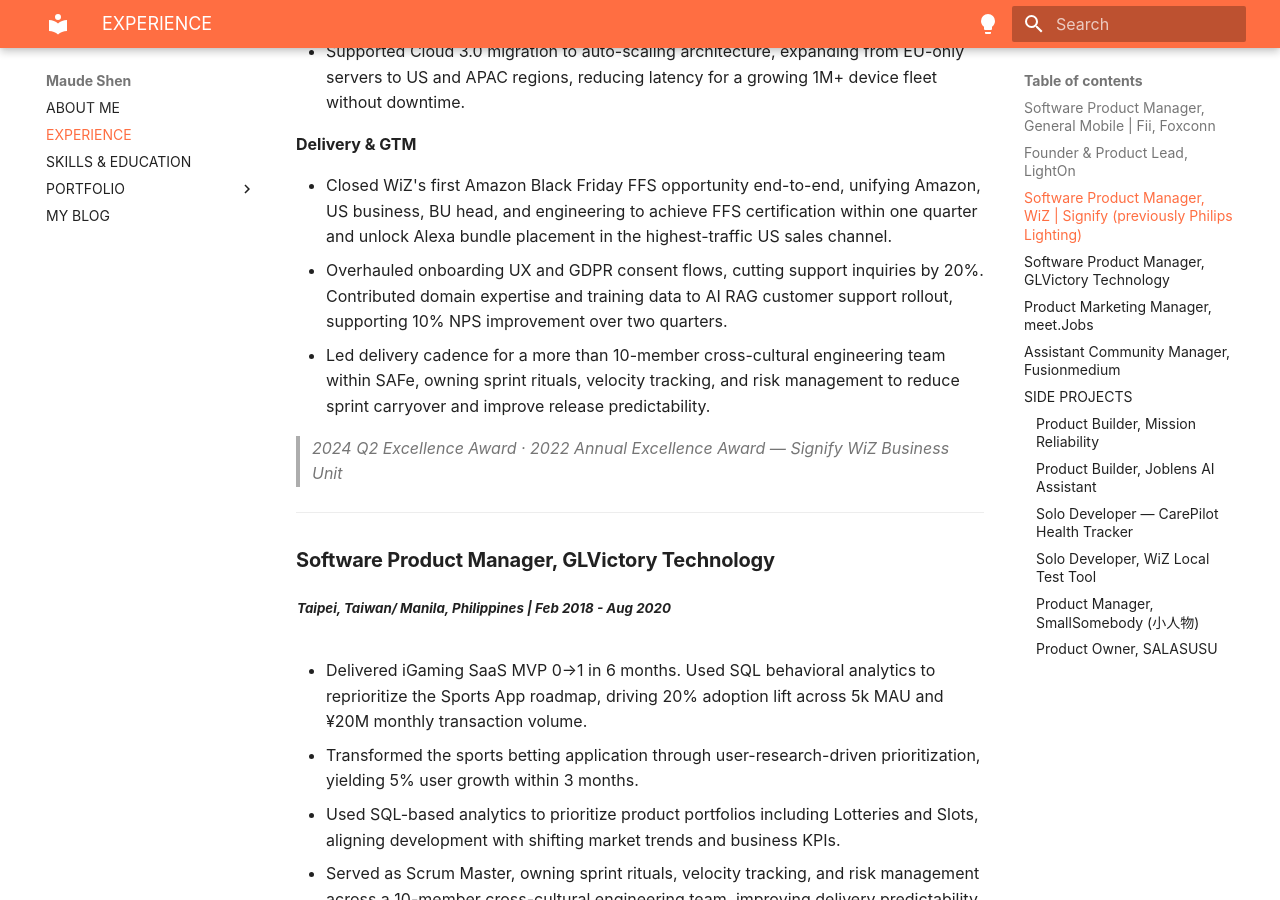
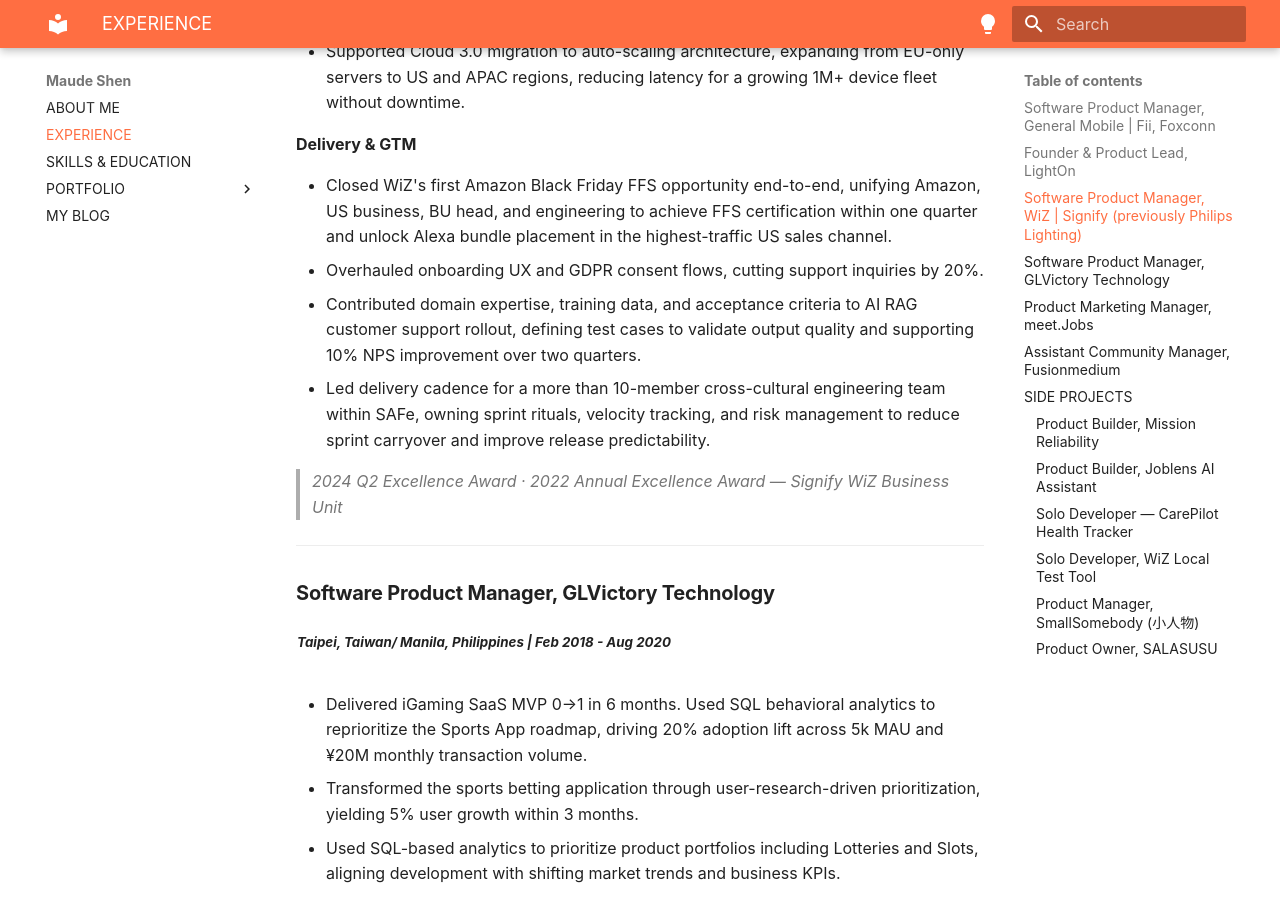
Before and after one commit to maudes/cv, an MkDocs documentation site: the page built from docs/experience.md, in a window 1280 px wide and 900 px high, scrolled down 1748 px. Built offline with MkDocs 1.6.1 and Material for MkDocs 9.7.7, drawn with Linux system fonts in a browser that asks for light colours; some web fonts are replaced.

Commit message:
Fix one line

```diff
--- a/docs/experience.md
+++ b/docs/experience.md
@@ -7,7 +7,6 @@
 - Streamline RFQ spec-matching workflows using Claude AI, reducing manual processing time by 30% per bid cycle.
 - Participate in prpl working groups and review ecosystem specifications including RDK-B to inform platform architecture and maintain alignment with evolving broadband standards.
 
-
 ---
 ### **Founder & Product Lead, LightOn**
 <sub> ***Remote |  Nov 2024 - Oct 2025*** </sub>
@@ -15,7 +14,6 @@
 - Founded LightOn, a FHIR-based AI assistant for hospital early intervention workflows, leading product discovery, standards evaluation, and a 4-person cross-functional team from zero. Reached finalist at Civic Tech Taiwan 2025.
 - Evaluated OHDSI/OMOP vs. FHIR data standards, selecting FHIR to support real-time clinical workflows, system interoperability, and alignment with connected-device data standards from prior IoT work.
 - EMT-1 certified (Feb 2025) to validate hands-on interest in healthcare delivery before committing to the product direction.
-
 
 ---
 
@@ -38,7 +36,8 @@
 **Delivery & GTM**
 
 - Closed WiZ's first Amazon Black Friday FFS opportunity end-to-end, unifying Amazon, US business, BU head, and engineering to achieve FFS certification within one quarter and unlock Alexa bundle placement in the highest-traffic US sales channel.
-- Overhauled onboarding UX and GDPR consent flows, cutting support inquiries by 20%. Contributed domain expertise and training data to AI RAG customer support rollout, supporting 10% NPS improvement over two quarters.
+- Overhauled onboarding UX and GDPR consent flows, cutting support inquiries by 20%.
+- Contributed domain expertise, training data, and acceptance criteria to AI RAG customer support rollout, defining test cases to validate output quality and supporting 10% NPS improvement over two quarters.
 - Led delivery cadence for a more than 10-member cross-cultural engineering team within SAFe, owning sprint rituals, velocity tracking, and risk management to reduce sprint carryover and improve release predictability.
 
 > *2024 Q2 Excellence Award · 2022 Annual Excellence Award — Signify WiZ Business Unit*
```
